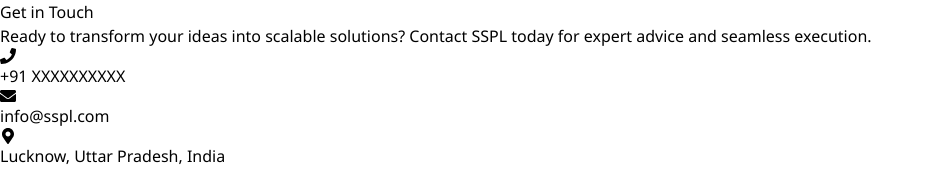
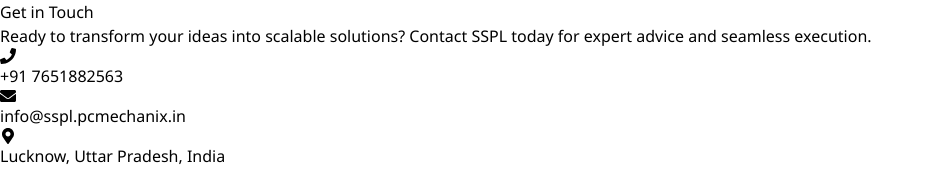
Before and after one commit to cyberghost3301/sspl, a React (Vite) app: page / in a window 1280 px wide. Shown: the part 1976-2147 px from the top of the page, without its empty margins (0-934 px from the left). Built offline with nearby package versions, Linux system fonts and the light colour scheme.

Commit message:
Update Contact.tsx

```diff
--- a/src/components/Contact.tsx
+++ b/src/components/Contact.tsx
@@ -18,13 +18,13 @@
           {/* Phone Number */}
           <div className="flex items-center space-x-3 animate-[slideInLeft_1s_ease-out_forwards_0.9s] opacity-0">
             <FaPhone className="text-3xl" />
-            <a href="tel:+917651882563" className="text-xl md:text-2xl hover:underline">+91 XXXXXXXXXX</a> {/* Replace with actual number */}
+            <a href="tel:+917651882563" className="text-xl md:text-2xl hover:underline">+91 7651882563</a> {/* Replace with actual number */}
           </div>
 
           {/* Email Address */}
           <div className="flex items-center space-x-3 animate-[fadeIn_1s_ease-out_forwards_1.2s] opacity-0">
             <FaEnvelope className="text-3xl" />
-            <a href="mailto:info@sspl.com" className="text-xl md:text-2xl hover:underline">info@sspl.com</a> {/* Replace with actual email */}
+            <a href="mailto:info@sspl.pcmechanix.in" className="text-xl md:text-2xl hover:underline">info@sspl.pcmechanix.in</a> {/* Replace with actual email */}
           </div>
 
           {/* Address */}
```
